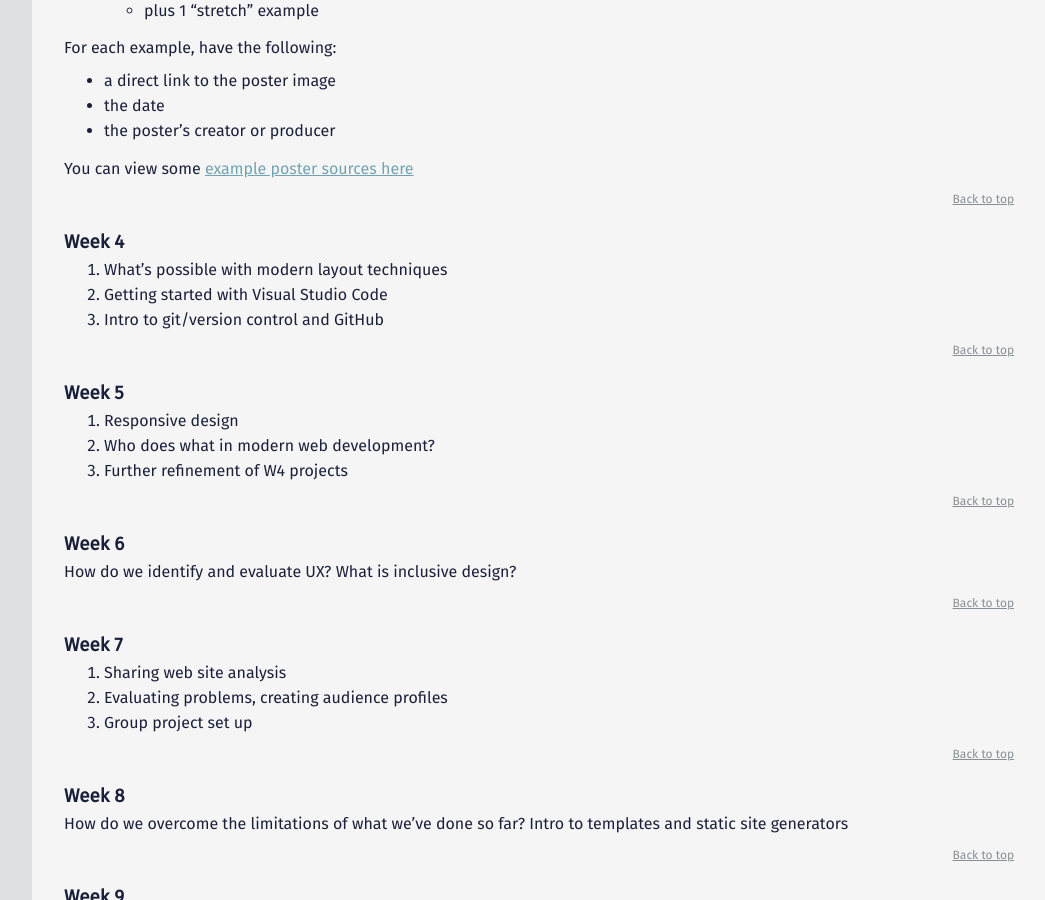
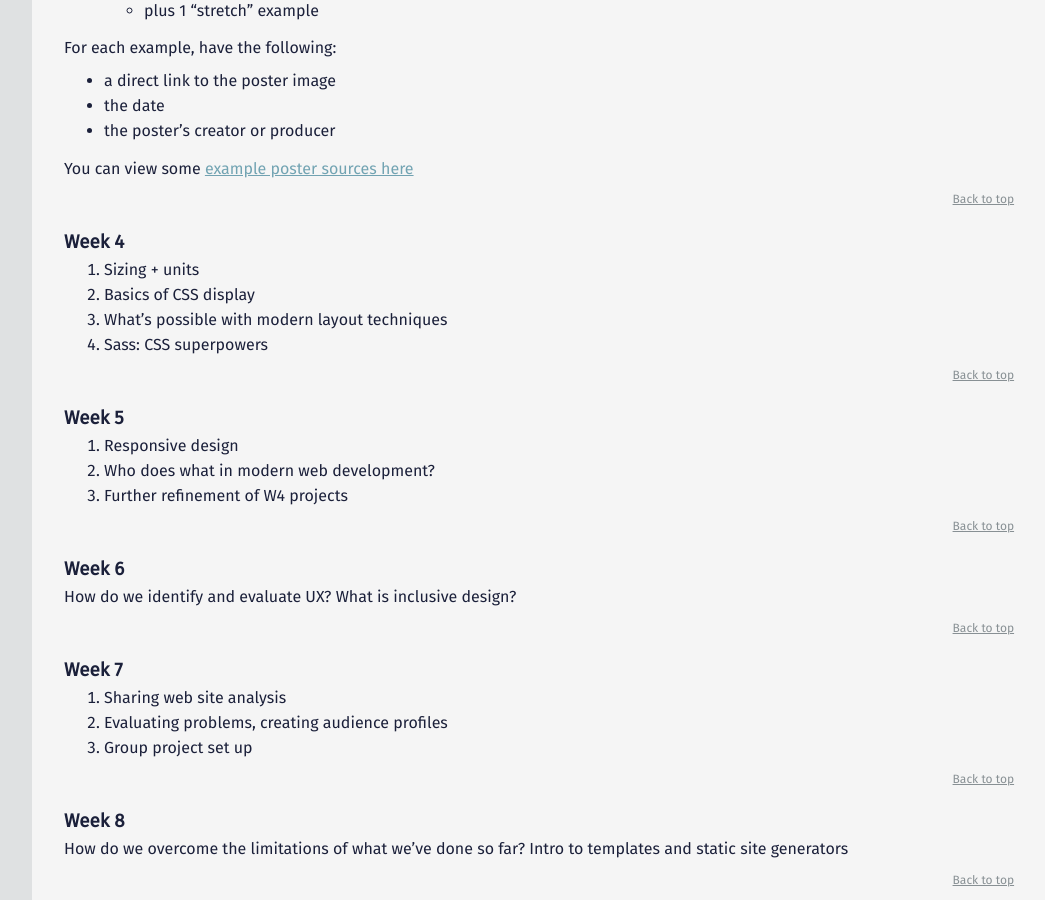
Before and after one commit to mica-web/mica-web.github.io, a Jekyll site: the page built from index.md, in a window 1280 px wide and 900 px high, scrolled down 3738 px. Shown: the whole window, without its empty margins (224-1269 px from the left). Built offline with Jekyll 4.4.1, drawn with Linux system fonts in a browser that asks for light colours.

Commit message:
Updated W4

```diff
--- a/_includes/gd-431/w04.md
+++ b/_includes/gd-431/w04.md
@@ -1,6 +1,10 @@
+1. Sizing + units
+1. Basics of CSS display
 1. What’s possible with modern layout techniques
-1. Getting started with Visual Studio Code
-1. Intro to git/version control and GitHub
+1. Sass: CSS superpowers
+
+<!-- 1. Getting started with Visual Studio Code
+1. Intro to git/version control and GitHub -->
 
 <!-- #### W4 Slides & Links
 A PDF version of this week's slides will be added after class 👍
```
